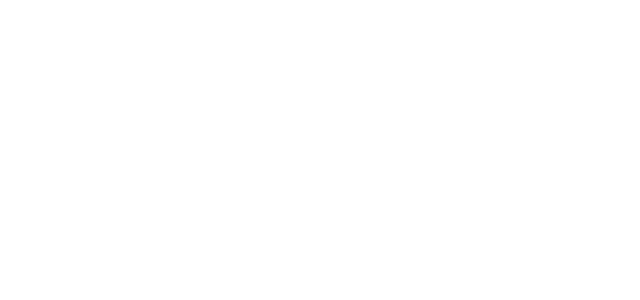
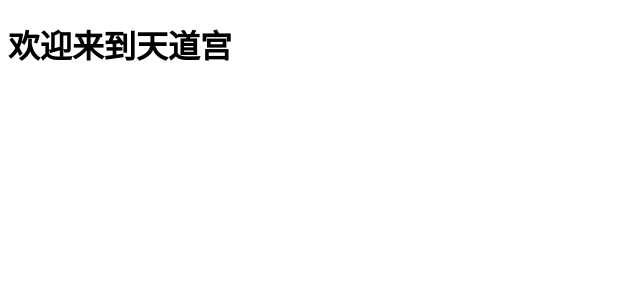
Before and after one commit to YoungPage02/vue-shop, a Vue app: page / in a window 1280 px wide. Shown: the top 300 px of the page, without its empty margins (0-640 px from the left). Built offline with nearby package versions, Linux system fonts and the light colour scheme.

Commit message:
firstfile

```diff
--- a/package.json
+++ b/package.json
@@ -9,6 +9,7 @@
   },
   "dependencies": {
     "core-js": "^3.8.3",
+    "element-ui": "^2.15.8",
     "vue": "^2.6.14",
     "vue-router": "^3.5.1"
   },
--- a/src/App.vue
+++ b/src/App.vue
@@ -1,5 +1,7 @@
 <template>
-  <div class="app"></div>
+  <div class="app">
+    <h1>欢迎来到天道宫</h1>
+  </div>
 </template>
 
 <script>
--- a/src/main.js
+++ b/src/main.js
@@ -1,6 +1,10 @@
 import Vue from 'vue'
 import App from './App.vue'
 import router from './router'
+import ElementUI from 'element-ui'
+import 'element-ui/lib/theme-chalk/index.css'
+
+Vue.use(ElementUI)
 
 Vue.config.productionTip = false
 
--- a/src/router/index.js
+++ b/src/router/index.js
@@ -1,23 +1,9 @@
 import Vue from 'vue'
 import VueRouter from 'vue-router'
-import HomeView from '../views/HomeView.vue'
 
 Vue.use(VueRouter)
 
 const routes = [
-  {
-    path: '/',
-    name: 'home',
-    component: HomeView
-  },
-  {
-    path: '/about',
-    name: 'about',
-    // route level code-splitting
-    // this generates a separate chunk (about.[hash].js) for this route
-    // which is lazy-loaded when the route is visited.
-    component: () => import(/* webpackChunkName: "about" */ '../views/AboutView.vue')
-  }
 ]
 
 const router = new VueRouter({
--- a/src/views/AboutView.vue
+++ /dev/null
@@ -1,5 +0,0 @@
-<template>
-  <div class="about">
-    <h1>This is an about page</h1>
-  </div>
-</template>
--- a/src/views/HomeView.vue
+++ /dev/null
@@ -1,18 +0,0 @@
-<template>
-  <div class="home">
-    <img alt="Vue logo" src="../assets/logo.png">
-    <HelloWorld msg="Welcome to Your Vue.js App"/>
-  </div>
-</template>
-
-<script>
-// @ is an alias to /src
-import HelloWorld from '@/components/HelloWorld.vue'
-
-export default {
-  name: 'HomeView',
-  components: {
-    HelloWorld
-  }
-}
-</script>
```
Also changed, not shown: 1 other file (tests, documents, lock files or other folders).
